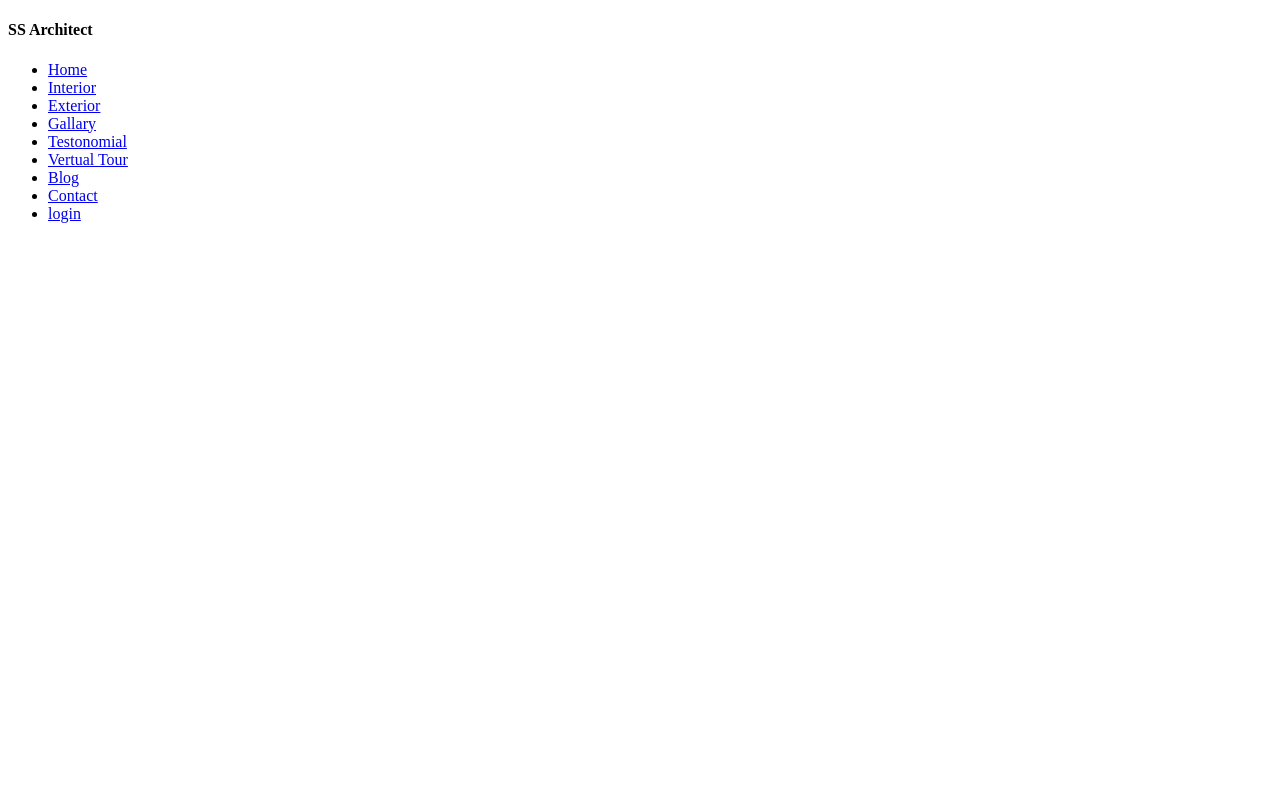
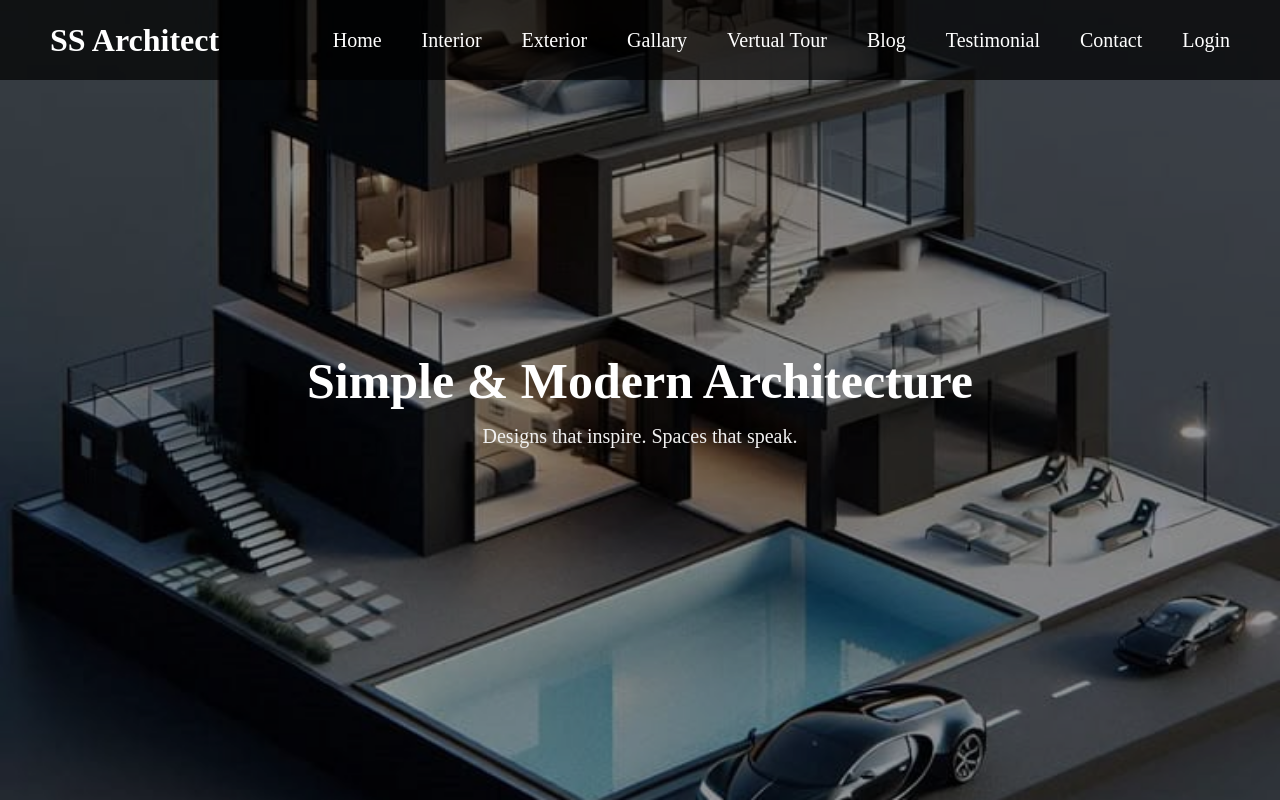
Before and after one commit to dhanasvi22/Architect-, a plain HTML site: page index.html in a window 1280 px wide. Drawn offline with Linux system fonts and the light colour scheme.

Commit message:
hero section

```diff
--- a/index.html
+++ b/index.html
@@ -1,29 +1,34 @@
 <!DOCTYPE html>
 <html lang="en">
 <head>
-    <meta charset="UTF-8">
-    <meta name="viewport" content="width=device-width, initial-scale=1.0">
-    <title>SS Architect</title>
-    <link rel="stylesheet" href="styles.css">
+  <meta charset="UTF-8">
+  <meta name="viewport" content="width=device-width, initial-scale=1.0">
+  <title>Architecture Home</title>
+  <link rel="stylesheet" href="style.css">
 </head>
 <body>
-    <!-- nav bar -->
-     <nav>
-        <div class="logo">
-            <h4>SS Architect</h4>
-        </div>
-        <ul class="nav-links">
-            <li><a href="#home">Home</a></li>
-            <li><a href="#about">Interior</a></li>
-            <li><a href="#services">Exterior</a></li>
-            <li><a href="#services">Gallary</a></li>
-            <li><a href="#contact">Testonomial</a></li>
-            <li><a href="#contact">Vertual Tour</a></li>
-            <li><a href="#contact">Blog</a></li>
-            <li><a href="#contact">Contact</a></li>
-            <li><a href="#contact">login</a></li>
-        </ul>
+  <!-- Nav Bar -->
+  <nav class="navbar">
+    <div class="logo">SS Architect</div>
+    <ul class="nav-links">
+      <li><a href="#">Home</a></li>
+      <li><a href="#">Interior</a></li>
+      <li><a href="#">Exterior</a></li>
+      <li><a href="#">Gallary</a></li>
+      <li><a href="#">Vertual Tour</a></li>
+      <li><a href="#">Blog</a></li>
+      <li><a href="#">Testimonial</a></li>
+      <li><a href="#">Contact</a></li>
+      <li><a href="#">Login</a></li>
+    </ul>
+  </nav>
 
-     </nav>
+  <!-- Hero Section -->
+  <section class="hero">
+    <div class="hero-text">
+      <h1>Simple & Modern Architecture</h1>
+      <p>Designs that inspire. Spaces that speak.</p>
+    </div>
+  </section>
 </body>
 </html>
--- a/style.css
+++ b/style.css
@@ -0,0 +1,76 @@
+
+* {
+  margin: 0;
+  padding: 0;
+  box-sizing: border-box;
+}
+
+/* Nav bar  */
+.navbar {
+  width: 100%;
+  height: 80px;
+  background: #000000b3;
+  color: white;
+  display: flex;
+  justify-content: space-between;
+  align-items: center;
+  padding: 0 50px;
+  position: fixed;
+  z-index: 100;
+}
+
+.logo {
+  font-size: 32px;
+  font-weight: bold;
+}
+
+.nav-links {
+  list-style: none;
+  display: flex;
+  gap: 40px;
+}
+
+.nav-links li a {
+  text-decoration: none;
+  color: white;
+  font-size: 20px;
+
+}
+/* Hero Section */
+.hero {
+  height: 100vh;
+  background: url("./image/home.jpg") no-repeat center center/cover;
+  display: flex;
+  align-items: center;
+  justify-content: center;
+  text-align: center;
+  position: relative;
+
+
+}
+
+/* Overlay effect */
+.hero::after {
+  content: "";
+  position: absolute;
+  top: 0; left: 0;
+  width: 100%; height: 100%;
+  background: rgba(0,0,0,0.4);
+}
+
+.hero-text {
+  position: relative;
+  color: white;
+  z-index: 1;
+}
+
+.hero-text h1 {
+  font-size: 50px;
+  font-weight: bold;
+}
+
+.hero-text p {
+  margin-top: 15px;
+  font-size: 20px;
+  color: #f1f1f1;
+}
```
Also changed, not shown: image/home.jpg (added).
